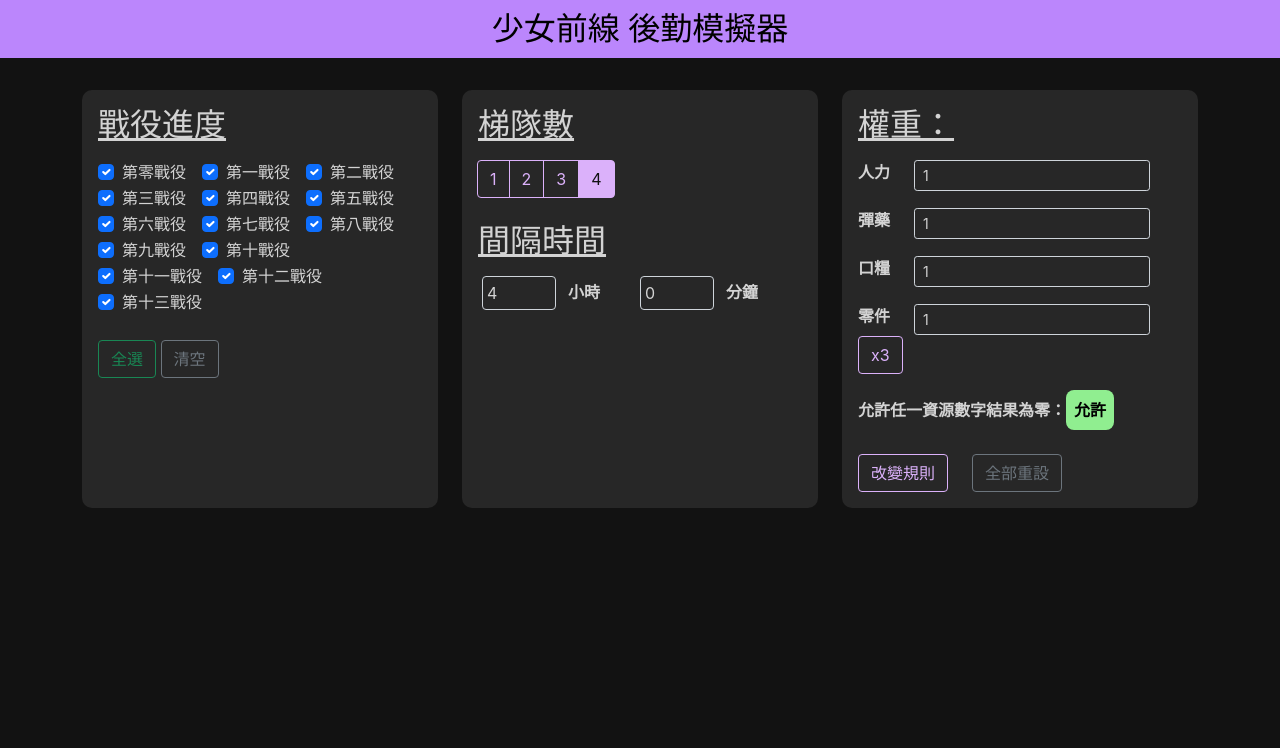
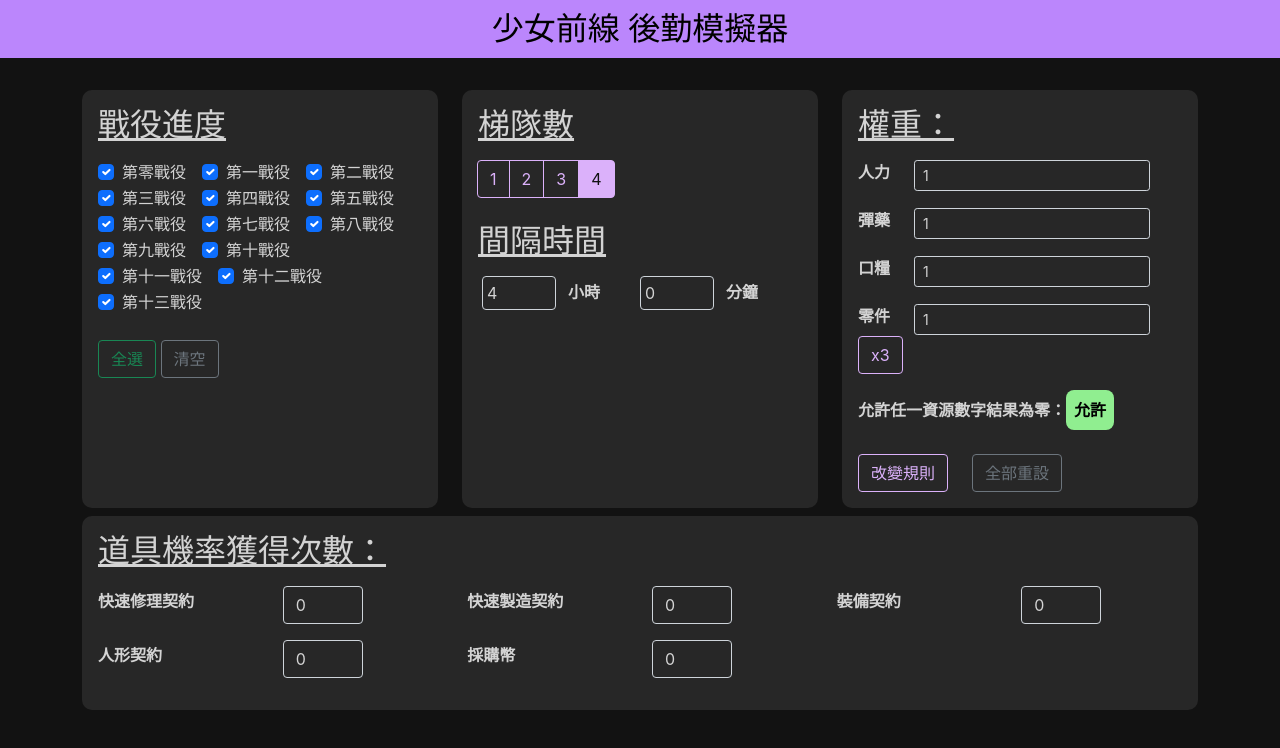
Before and after one commit to dark-person/Logistic-Support-Calculator-v3, a React (Create React App) app: page / in a window 1280 px wide. Shown: the top 748 px of the page. Built offline with nearby package versions, Linux system fonts and the light colour scheme.

Commit message:
Add Item Menu

```diff
--- a/package.json
+++ b/package.json
@@ -5,7 +5,7 @@
   "dependencies": {
     "@testing-library/jest-dom": "^5.16.4",
     "@testing-library/react": "^13.3.0",
-    "@testing-library/user-event": "^13.5.0",
+    "@testing-library/user-event": "^14.2.1",
     "bootstrap": "^5.1.3",
     "react": "^18.2.0",
     "react-bootstrap": "^2.4.0",
--- a/src/App.css
+++ b/src/App.css
@@ -79,6 +79,10 @@ input.form-control:focus {
   width:auto;
 }
 
+.item-input {
+  width: 5em !important;
+}
+
 /* ===== Form Label =====*/
 .form-label {
   font-weight: bold;
--- a/src/App.js
+++ b/src/App.js
@@ -76,6 +76,7 @@ function App() {
 
   function handleResoureChange(event, field){
     let value = event.target.value;
+    value = (value < Number(event.target.min) ? event.target.min : value);
     switch(field) {
       case "manpower":
         setManpower(value);
@@ -129,6 +130,33 @@ function App() {
     setAllowZero(true);
   }
 
+  function handleItemChange(event, field){
+    let target = event.target;
+    let value = (target.value ?
+      Math.max(Number(target.min), Math.min(Number(target.max), Number(target.value))) :
+      target.value);
+
+    switch(field){
+      case 'quickRestoration' :
+        setQuickRestoration(value)
+        break
+      case 'quickProduction':
+        setQuickProduction(value)
+        break
+      case 'dollContract':
+        setDollContract(value)
+        break
+      case 'equipmentContract':
+        setEquipmentContract(value)
+        break
+      case 'token':
+        setToken(value)
+        break
+      default:
+        console.log("Unknown Error on function handleItemChange", field)
+    }
+  }
+
   return (
     <div className="App">
       <Topbar />
@@ -141,7 +169,11 @@ function App() {
           <WeightMenuCol manpower={manpower} ammo={ammo} ration={ration} part={part} allowZero={allowZero}
             handler={handleResoureChange} triple={handleTriple} setZero={handleAllowZero} reset={ResetWeight}/>
           <EasterEggCol />
-          <ItemMenuCol />
+        </Row>
+        <Row className="h-100">
+          <ItemMenuCol quickRestoration={quickRestoration} quickProduction={quickProduction}
+            equipmentContract={equipmentContract} dollContract={dollContract}
+            token={token} handler={handleItemChange}/>
         </Row>
       </Container>
 
--- a/src/ItemMenu.js
+++ b/src/ItemMenu.js
@@ -5,10 +5,42 @@ import Row from 'react-bootstrap/Row';
 import Col from 'react-bootstrap/Col';
 
 import Form from 'react-bootstrap/Form';
-import { defaults } from "gh-pages";
 
-function ItemMenu(props) {
-    return <div></div>
+function ItemInputCol({label, state, handler}) {
+    return (
+        <Col>
+            <Form as={Row} className="align-items-center mb-3">
+                <Col xs={6}><Form.Label>{label}</Form.Label></Col>
+                <Col xs={6}>
+                    <Form.Control
+                        as="input"
+                        className="item-input"
+                        type="number"
+                        min="0"
+                        max="4"
+                        value={state}
+                        onChange={handler}
+                        onWheel={(e) => e.target.blur()}
+                    />
+                </Col>
+            </Form>
+        </Col>
+    )
+}
+
+function ItemMenu({quickRestoration, quickProduction, dollContract, equipmentContract, token, handler}) {
+    return(
+        <div className="grid">
+            <h2 className="grid-title mb-3">道具機率獲得次數：</h2>
+            <Row xs={1} md={2} lg={3}>
+                <ItemInputCol label="快速修理契約" state={quickRestoration} handler={(e) => handler(e, "quickRestoration")}/>
+                <ItemInputCol label="快速製造契約" state={quickProduction} handler={(e) => handler(e, "quickProduction")}/>
+                <ItemInputCol label="裝備契約" state={equipmentContract} handler={(e) => handler(e, "equipmentContract")}/>
+                <ItemInputCol label="人形契約" state={dollContract} handler={(e) => handler(e, "dollContract")}/>
+                <ItemInputCol label="採購幣" state={token} handler={(e) => handler(e, "token")}/>
+            </Row>
+        </div>
+    )
 }
 
 function ItemMeunCol(props) {
```
Also changed, not shown: 1 other file (tests, documents, lock files or other folders).
